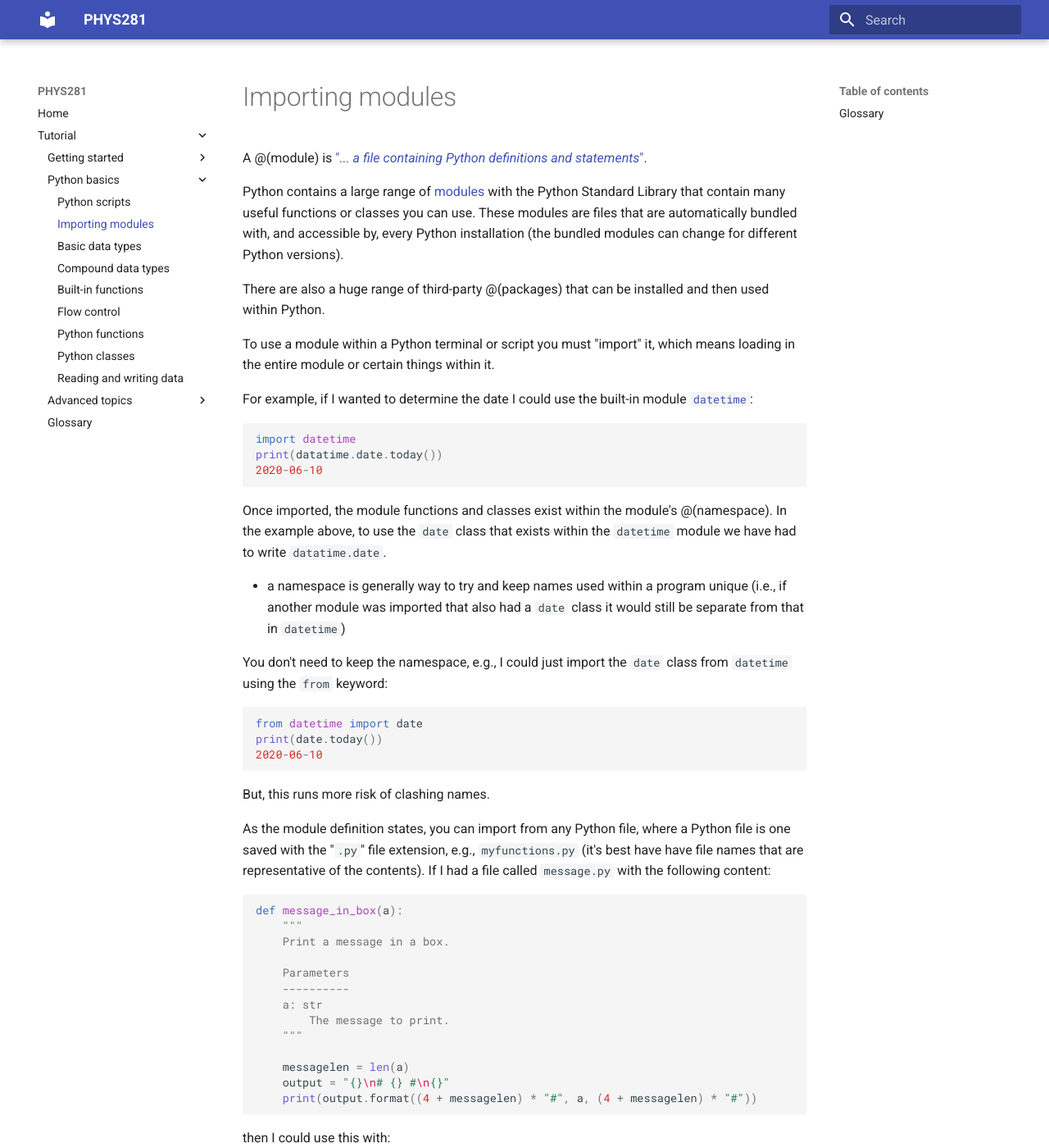
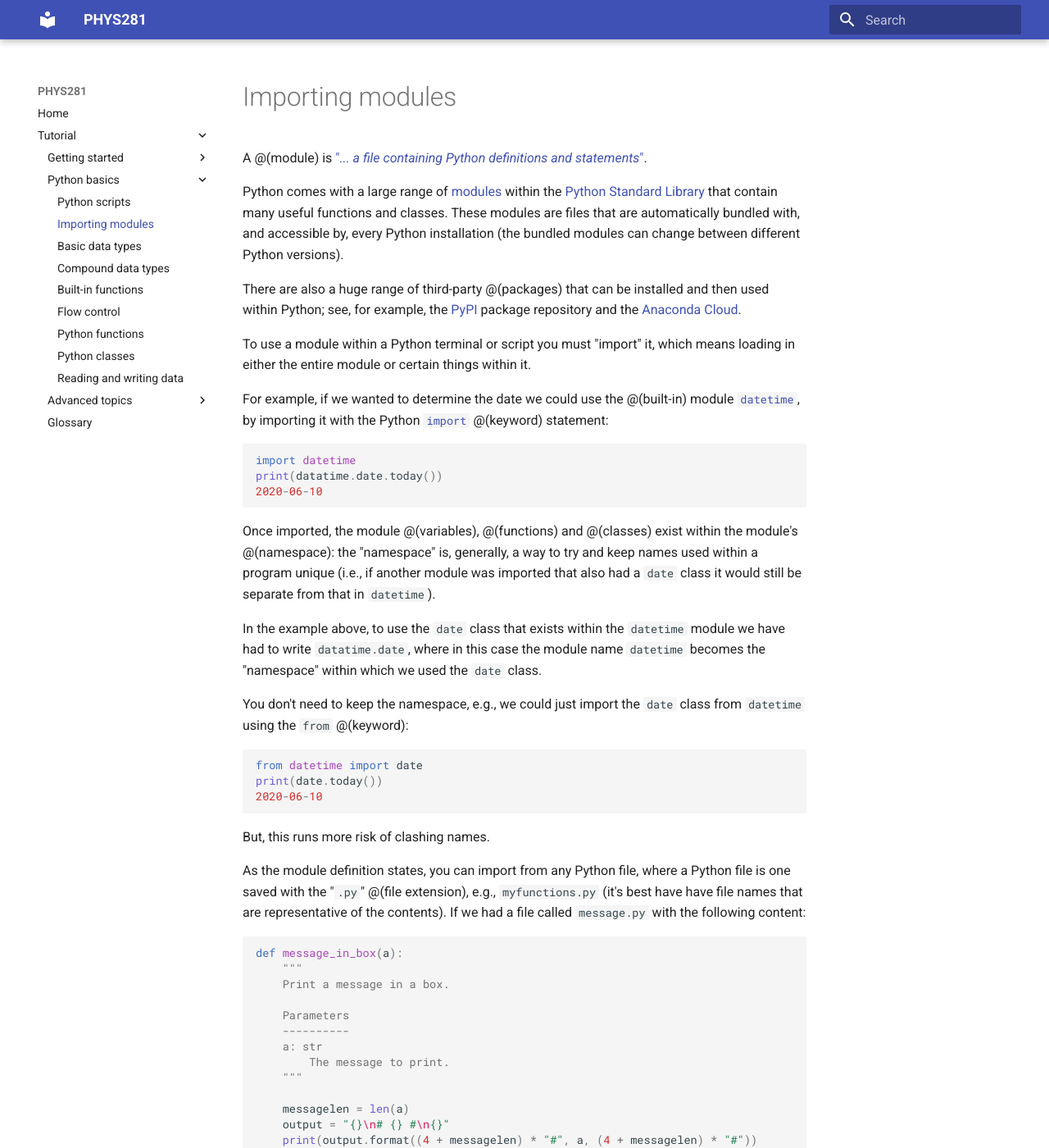
Before and after one commit to ndd21/PHYS281, an MkDocs documentation site: the page built from docs/demo-importing-modules.md, in a window 1280 px wide and 1400 px high. Shown: the whole window at 82% size. Built offline with MkDocs 1.6.1 and Material for MkDocs 9.7.7, drawn with Linux system fonts in a browser that asks for light colours; some of the changed text lies outside the part shown.

Commit message:
Minor updates for importing demonstration

````diff
--- a/docs/demo-importing-modules.md
+++ b/docs/demo-importing-modules.md
@@ -3,19 +3,22 @@
 A @(module) is ["*... a file containing Python definitions and
 statements*"](https://docs.python.org/3/tutorial/modules.html#modules).
 
-Python contains a large range of [modules](https://docs.python.org/3/py-modindex.html) with the
-Python Standard Library that contain many useful functions or classes you can use. These modules are
-files that are automatically bundled with, and accessible by, every Python installation (the bundled
-modules can change for different Python versions).
+Python comes with a large range of [modules](https://docs.python.org/3/py-modindex.html) within the
+[Python Standard Library](https://docs.python.org/3/library/) that contain many useful functions and
+classes. These modules are files that are automatically bundled with, and accessible by, every
+Python installation (the bundled modules can change between different Python versions).
 
 There are also a huge range of third-party @(packages) that can be installed and then used within
-Python.
+Python; see, for example, the [PyPI](https://pypi.org/) package repository and the [Anaconda
+Cloud](https://anaconda.org/anaconda/repo).
 
-To use a module within a Python terminal or script you must "import" it, which means loading in
+To use a module within a Python terminal or script you must "import" it, which means loading in either
 the entire module or certain things within it.
 
-For example, if I wanted to determine the date I could use the built-in module
-[`datetime`](https://docs.python.org/3/library/datetime.html#module-datetime):
+For example, if we wanted to determine the date we could use the @(built-in) module
+[`datetime`](https://docs.python.org/3/library/datetime.html#module-datetime), by importing it with
+the Python [`import`](https://docs.python.org/3/reference/simple_stmts.html#import) @(keyword)
+statement:
 
 ```python
 import datetime
@@ -23,16 +26,16 @@ print(datatime.date.today())
 2020-06-10
 ```
 
-Once imported, the module functions and classes exist within the module's @(namespace). In the
-example above, to use the `date` class that exists within the `datetime` module  we have had to
-write `datatime.date`.
+Once imported, the module @(variables), @(functions) and @(classes) exist within the module's
+@(namespace): the "namespace" is, generally, a way to try and keep names used within a program
+unique (i.e., if another module was imported that also had a `date` class it would still be separate
+from that in `datetime`).
 
- * a namespace is generally way to try and keep names used within a program unique (i.e., if
-   another module was imported that also had a `date` class it would still be separate from that in
-   `datetime`)
+In the example above, to use the `date` class that exists within the `datetime` module we have had
+to write `datatime.date`, where in this case the module name `datetime` becomes the "namespace" within which we used the `date` class.
 
-You don't need to keep the namespace, e.g., I could just import the `date` class from `datetime`
-using the `from` keyword:
+You don't need to keep the namespace, e.g., we could just import the `date` class from `datetime`
+using the `from` @(keyword):
 
 ```python
 from datetime import date
@@ -43,8 +46,9 @@ print(date.today())
 But, this runs more risk of clashing names.
 
 As the module definition states, you can import from any Python file, where a Python file is one
-saved with the "`.py`" file extension, e.g., `myfunctions.py` (it's best have have file names that
-are representative of the contents). If I had a file called `message.py` with the following content:
+saved with the "`.py`" @(file extension), e.g., `myfunctions.py` (it's best have have file names
+that are representative of the contents). If we had a file called `message.py` with the following
+content:
 
 ```python
 def message_in_box(a):
@@ -62,7 +66,7 @@ def message_in_box(a):
     print(output.format((4 + messagelen) * "#", a, (4 + messagelen) * "#"))
 ```
 
-then I could use this with:
+then we could use this in another Python file, or in a Python terminal session, with:
 
 ```python
 import message
@@ -93,23 +97,17 @@ x = numpy.sin(3.2)
 
 !!! warning
     You can define a variable whose name is the namespace of an imported module. However, you then
-    will not be able to use the imported module as it has been redefined as a new variable!
+    will not be able to use the imported module as it has been redefined as a new variable, e.g.,:
 
-```python
-import numpy as np
+    ```python
+    import numpy as np
 
-# define a variable with the name np!
-np = 2
+    # define a variable with the name np!
+    np = 2
 
-# try and use the numpy sin function
-x = np.sin(1.2)
-AttributeError: 'int' object has no attribute 'sin'
-```
+    # try and use the numpy sin function
+    x = np.sin(1.2)
+    AttributeError: 'int' object has no attribute 'sin'
+    ```
 
-In this case `np` is now an integer rather than an alias to the `numpy` module.
-
-## Glossary
-
-`import`: load a module into a Python terminal session or script
-`from`: declare a module from which you want to import something, but within the local namespace
-`as`: set an alias for the namespace to use for an import
+    In this case `np` is now an integer rather than an alias to the `numpy` module.
````
Also changed, not shown: other parts of docs/demo-importing-modules.md (+2 -2 lines), docs/demo-error-checking.md (+20 -20 lines), docs/demo-matplotlib.md (+6 -5 lines), docs/glossary.md (+26 -0 lines).
